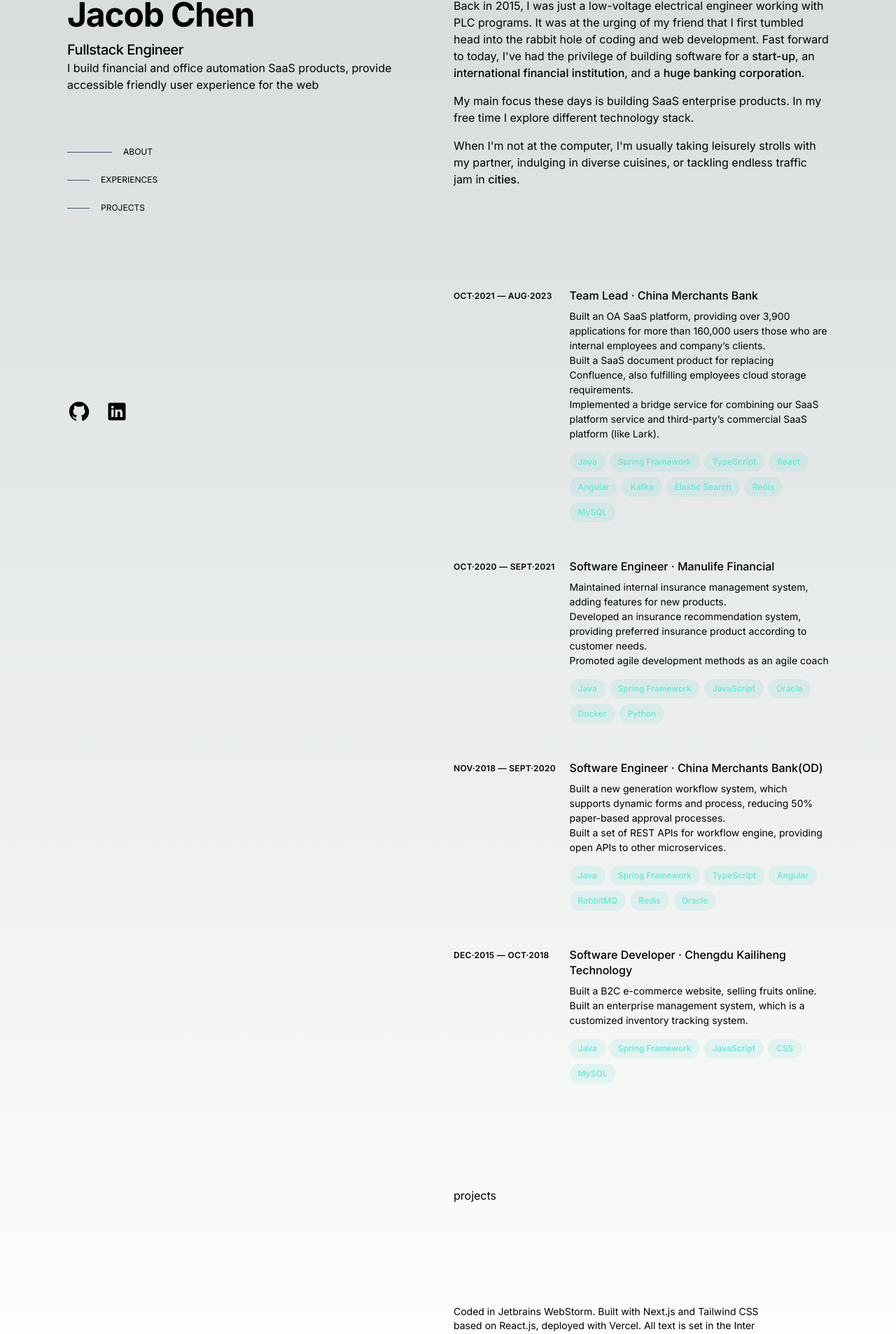
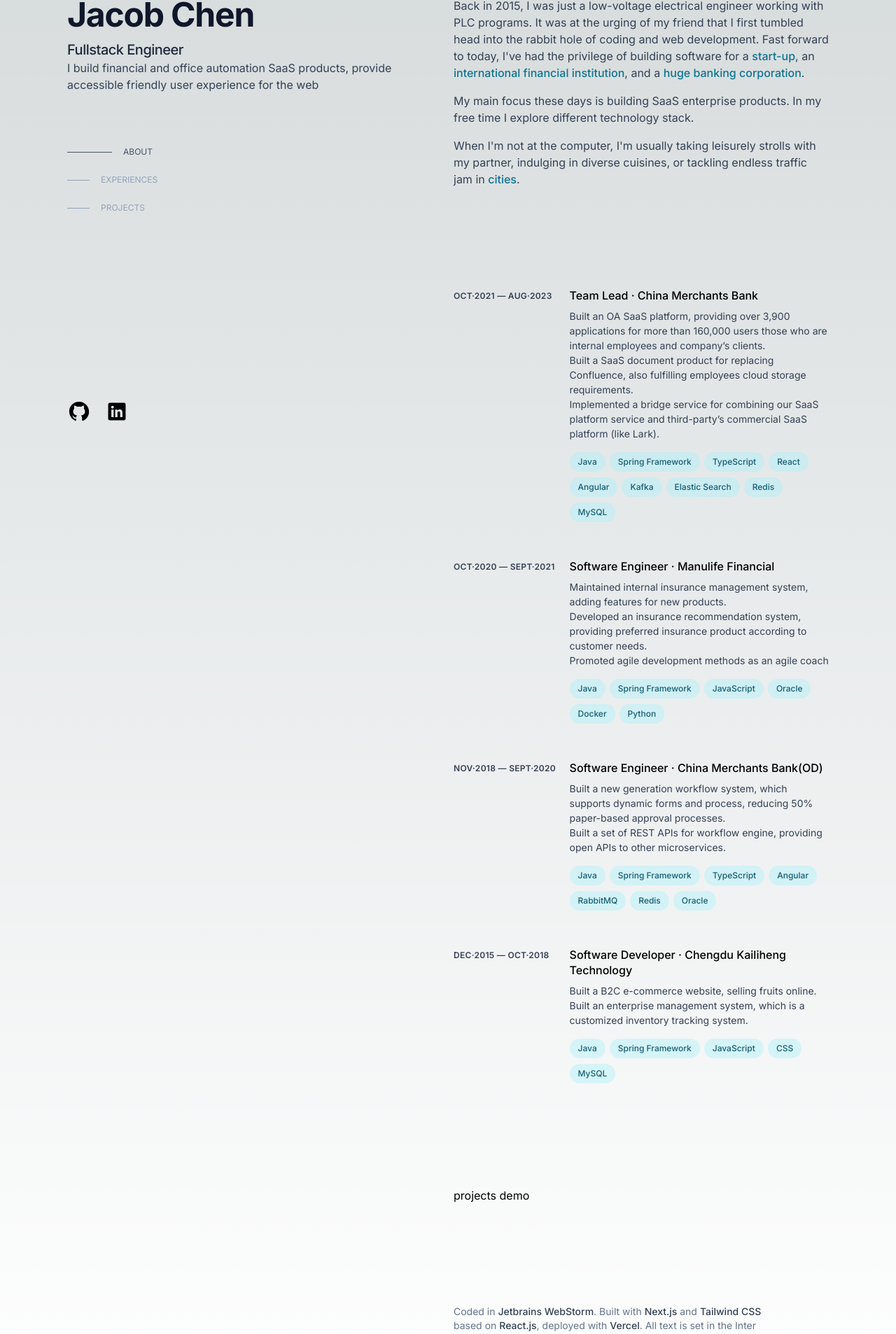
Before and after one commit to JacobChen22/personal-site, a Next.js app: page / in a window 1280 px wide. Shown: the part 99-2005 px from the top of the page at 70% size. Built offline with nearby package versions, Linux system fonts and the light colour scheme.

Commit message:
adjust color theme

```diff
--- a/app/globals.css
+++ b/app/globals.css
@@ -6,14 +6,6 @@
   --foreground-rgb: 0, 0, 0;
   --background-start-rgb: 214, 219, 220;
   --background-end-rgb: 255, 255, 255;
-}
-
-@media (prefers-color-scheme: dark) {
-  :root {
-    --foreground-rgb: 255, 255, 255;
-    --background-start-rgb: 0, 0, 0;
-    --background-end-rgb: 0, 0, 0;
-  }
 }
 
 body {
@@ -27,7 +19,13 @@
 }
 
 a.active {
-  > span {
+  > span.nav-indicator {
     width: 4rem;
+    background-color: #475569;
+  }
+
+  > span.nav-text {
+    width: 4rem;
+    color: #475569;
   }
 }
--- a/app/page.tsx
+++ b/app/page.tsx
@@ -5,13 +5,13 @@
 import Experience from "@/app/ui/experience";
 import NavBar from "@/app/ui/nav-bar";
 import React, {useEffect, useState} from "react";
+import Project from "@/app/ui/project";
 
 export default function Home() {
 
     const [windowPosition, setWindowPosition] = useState(0);
 
     useEffect(() => {
-        console.log("创建listener")
         window.addEventListener("scroll", handleScrollEvent);
         return () => window.removeEventListener("scroll", handleScrollEvent);
     }, []);
@@ -28,10 +28,13 @@
                 <div
                     className="lg:flex lg:sticky lg:top-0 lg:w-1/2 lg:flex-col lg:justify-between lg:py-24 lg:max-h-screen">
                     <div>
-                        <h1 className="text-4xl font-bold tracking-tight sm:text-5xl">Jacob Chen</h1>
-                        <h2 className="text-lg font-medium mt-3 tracking-tight sm:text-xl">Fullstack Engineer</h2>
-                        <p>I build financial and office automation SaaS products, provide accessible friendly user
+                        <h1 className="text-4xl font-bold tracking-tight sm:text-5xl text-slate-900">Jacob Chen</h1>
+                        <h2 className="text-lg font-medium mt-3 tracking-tight sm:text-xl text-slate-800">Fullstack
+                            Engineer</h2>
+                        <p className="text-slate-700">I build financial and office automation SaaS products, provide
+                            accessible friendly user
                             experience for the web</p>
+
                         <NavBar windowPosition={windowPosition}/>
                     </div>
 
@@ -41,11 +44,19 @@
                 <div className="pt-24 lg:w-1/2 lg:py-24">
                     <About/>
                     <Experience/>
-                    <section id="projects" className="mb-16 md:mb-24 lg:mb-36">projects</section>
-                    <footer className="max-w-md pb-16 text-sm sm:pb-0">
-                        <p>Coded in Jetbrains WebStorm. Built with Next.js and Tailwind CSS based on React.js,
-                            deployed
-                            with Vercel.
+                    <Project/>
+                    <footer className="max-w-md pb-16 text-sm sm:pb-0 text-slate-500">
+                        <p>Coded in <a className="font-medium text-slate-700 hover:text-sky-700"
+                                       href="https://www.jetbrains.com/webstorm/" target="_blank">Jetbrains WebStorm</a>.
+                            Built with <a className="font-medium text-slate-700 hover:text-sky-700"
+                                          href="https://nextjs.org/" target="_blank">Next.js</a> and <a
+                                className="font-medium text-slate-700 hover:text-sky-700"
+                                href="https://tailwindcss.com/"
+                                target="_blank">Tailwind CSS</a> based on <a
+                                className="font-medium text-slate-700 hover:text-sky-700"
+                                href="https://react.dev/" target="_blank">React.js</a>,
+                            deployed with <a className="font-medium text-slate-700 hover:text-sky-700"
+                                             href="https://vercel.com/" target="_blank">Vercel</a>.
                             All text is set in the Inter typeface.</p>
                     </footer>
                 </div>
--- a/app/ui/about.tsx
+++ b/app/ui/about.tsx
@@ -5,25 +5,27 @@
             lg:sr-only lg:relative lg:top-auto lg:mx-auto lg:w-full lg:px-0 lg:py-0 lg:opacity-0">
                 <h2 className="text-sm font-bold uppercase tracking-widest lg:sr-only">About</h2>
             </div>
-            <p className="mb-4">
+            <p className="mb-4 text-slate-700">
                 Back in 2015, I was just a low-voltage electrical engineer working with PLC programs.
                 It was at the urging of my friend that I first tumbled head into the rabbit hole of coding and web
                 development.
                 Fast forward to today, I've had the privilege of building software for a <span
-                className="font-medium">start-up</span>
-                , an <a className="font-medium" href="https://www.manulife.com/" target="_blank">international financial
+                className="font-medium text-cyan-700">start-up</span>
+                , an <a className="font-medium text-cyan-700 hover:text-cyan-500" href="https://www.manulife.com/"
+                        target="_blank">international financial
                 institution</a>,
-                and a <a className="font-medium" href="https://english.cmbchina.com/" target="_blank">huge banking
+                and a <a className="font-medium text-cyan-700 hover:text-cyan-500" href="https://english.cmbchina.com/"
+                         target="_blank">huge banking
                 corporation</a>.
             </p>
-            <p className="mb-4">
+            <p className="mb-4 text-slate-700">
                 My main focus these days is building SaaS enterprise products. In my free time I explore different
                 technology stack.
             </p>
-            <p className="mb-4">
+            <p className="mb-4 text-slate-700">
                 When I'm not at the computer, I'm usually taking leisurely strolls with my partner, indulging in diverse
                 cuisines,
-                or tackling endless traffic jam in <a className="font-medium"
+                or tackling endless traffic jam in <a className="font-medium text-cyan-700 hover:text-cyan-500"
                                                       href="https://www.paradoxinteractive.com/games/cities-skylines-ii/about"
                                                       target="_blank">cities</a>.
             </p>
--- a/app/ui/experience.tsx
+++ b/app/ui/experience.tsx
@@ -52,25 +52,26 @@
                             <li className="mb-12" key={index}>
                                 <div className="group grid lg:group-hover:opacity-50 lg:hover:!opacity-100
                                 md:gap-4 pb-1 relative sm:gap-8 sm:grid-cols-10 transition-all">
-                                    <div className="absolute -inset-x-4 -inset-y-4 z-0 hidden rounded-md transition
-                                    lg:-inset-x-6 lg:block lg:group-hover:bg-slate-800 lg:group-hover:drop-shadow-lg"/>
+                                    <div className="absolute -inset-x-4 -inset-y-4 z-0 hidden rounded-lg transition
+                                    lg:-inset-x-6 lg:block lg:group-hover:bg-neutral-100 lg:group-hover:drop-shadow-lg"/>
                                     <div
-                                        className="z-10 mb-2 mt-1 text-xs font-semibold uppercase tracking-wide sm:col-span-3">
+                                        className="z-10 mb-2 mt-1 text-xs font-semibold uppercase text-slate-700
+                                         tracking-wide sm:col-span-3">
                                         {exp.employmentDates}
                                     </div>
                                     <div className="z-10 sm:col-span-7">
-                                        <h3 className="font-medium leading-snug">
+                                        <h3 className="font-medium leading-snug group-hover:text-sky-700">
                                             <div>{exp.title}</div>
                                         </h3>
-                                        <div className="mt-2 text-sm leading-normal">
+                                        <div className="mt-2 text-sm leading-normal text-slate-700">
                                             {exp.description.map((desc, index) => <p key={index}>{desc}</p>)}
                                         </div>
                                         <ul className="mt-2 flex flex-wrap">
                                             {exp.usedTechnologies.map((tech, index) => {
                                                 return (
                                                     <li className="mr-1.5 mt-2" key={index}>
-                                                        <div
-                                                            className="flex items-center rounded-full bg-teal-400/10 px-3 py-1 text-xs font-medium leading-5 text-teal-300">{tech}</div>
+                                                        <div className="flex items-center rounded-full bg-cyan-200/40
+                                                        px-3 py-1 text-xs font-medium leading-5 text-cyan-800">{tech}</div>
                                                     </li>
                                                 )
                                             })}
--- a/app/ui/nav-bar.tsx
+++ b/app/ui/nav-bar.tsx
@@ -23,9 +23,10 @@
                         <li key={menu.name}>
                             <a className={clsx('group flex items-center py-3', menu.isActive && 'active')}
                                href={'#' + menu.name.toLowerCase()}>
-                                <span
-                                    className="mr-4 h-px w-8 bg-slate-600 transition-all motion-reduce:transform-none"></span>
-                                <span>{menu.name}</span>
+                                <span className="nav-indicator mr-4 h-px w-8 bg-slate-400 group-hover:w-16 group-hover:bg-slate-600
+                                group-focus-visible:bg-slate-600
+                                transition-all motion-reduce:transform-none"/>
+                                <span className="nav-text text-slate-400 group-hover:text-slate-600">{menu.name}</span>
                             </a>
                         </li>
                     )
--- /dev/null
+++ b/app/ui/project.tsx
@@ -0,0 +1,7 @@
+export default function Project() {
+    return (
+        <section id="project" className="mb-16 md:mb-24 lg:mb-36">
+            <div>projects demo</div>
+        </section>
+    )
+}
```
